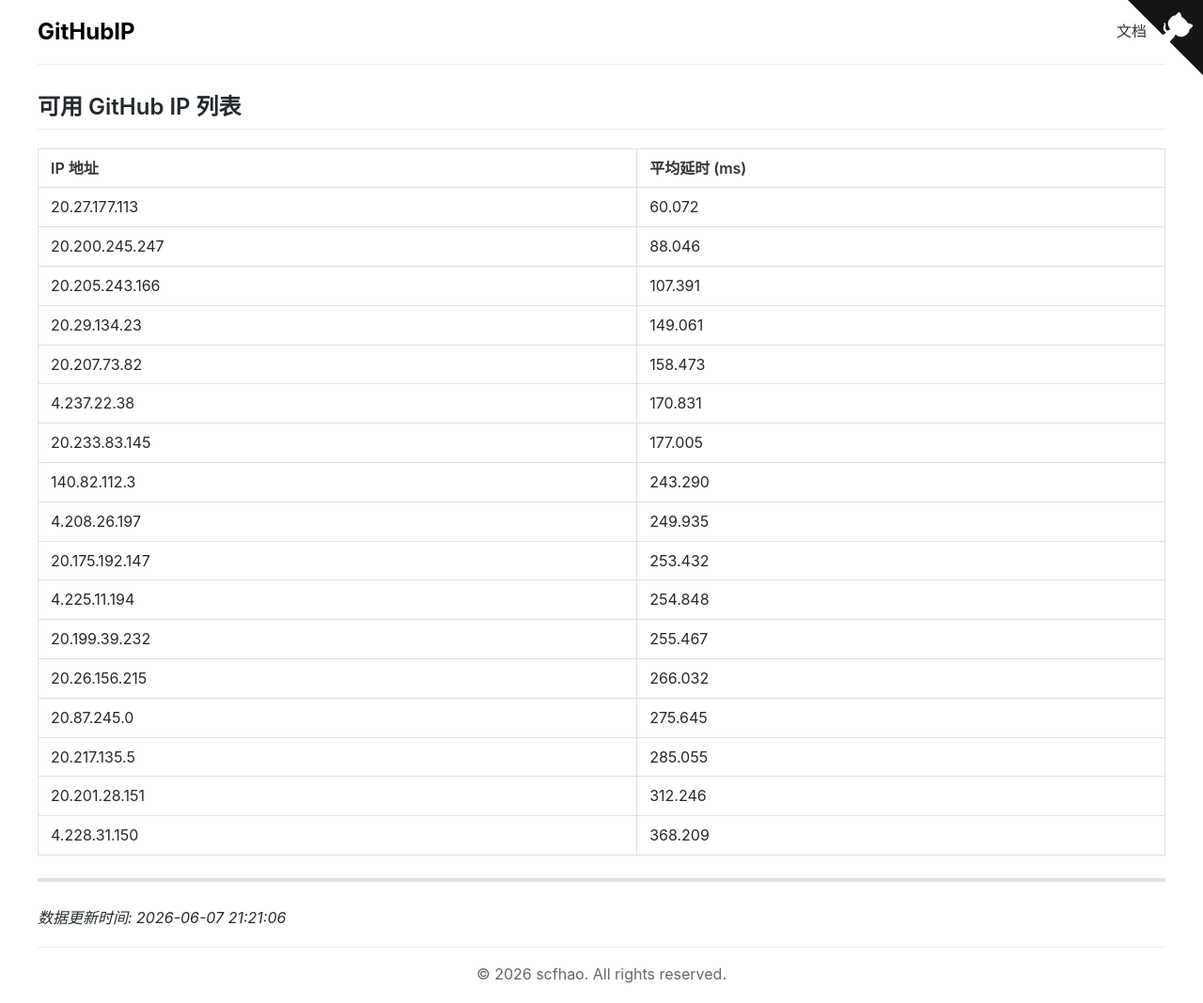
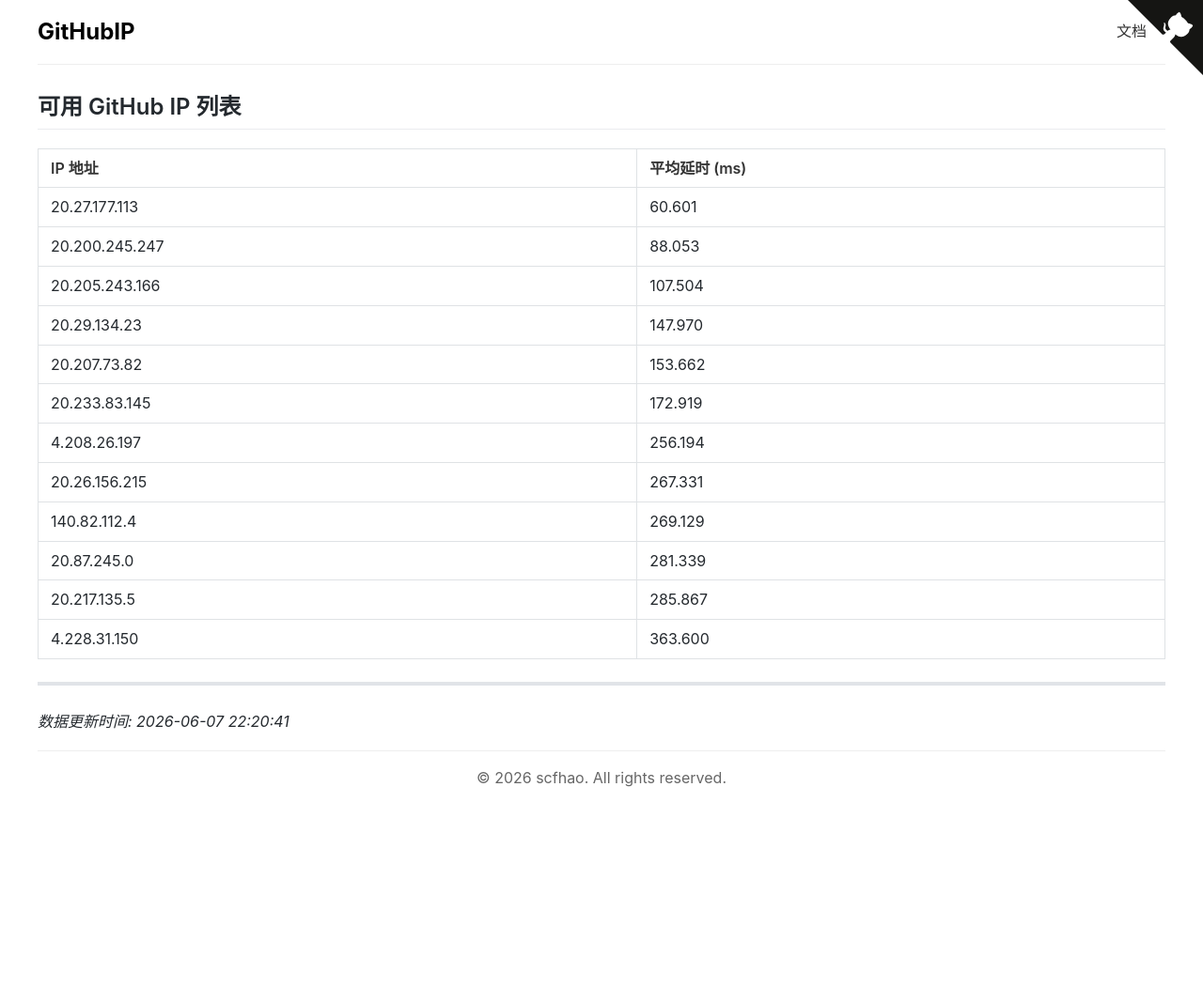
Before and after one commit to scfhao/GitHubIP, a Jekyll site: the page built from index.md, in a window 1280 px wide. Shown: the whole page at 94% size. Built offline with Jekyll 4.4.1, drawn with Linux system fonts in a browser that asks for light colours; after the commit the page ends 900 px from its top, so only the background shows below that.

Commit message:
自动脚本执行 - 2026-06-07 22:20:41

```diff
--- a/index.md
+++ b/index.md
@@ -1,31 +1,26 @@
 ---
 layout: home
 title: GitHub IP 列表
-date: 2026-06-07 21:21:06
+date: 2026-06-07 22:20:41
 ---
 
 ## 可用 GitHub IP 列表
 
 | IP 地址 | 平均延时 (ms) |
 |---------|--------------|
-| 20.27.177.113 | 60.072 |
-| 20.200.245.247 | 88.046 |
-| 20.205.243.166 | 107.391 |
-| 20.29.134.23 | 149.061 |
-| 20.207.73.82 | 158.473 |
-| 4.237.22.38 | 170.831 |
-| 20.233.83.145 | 177.005 |
-| 140.82.112.3 | 243.290 |
-| 4.208.26.197 | 249.935 |
-| 20.175.192.147 | 253.432 |
-| 4.225.11.194 | 254.848 |
-| 20.199.39.232 | 255.467 |
-| 20.26.156.215 | 266.032 |
-| 20.87.245.0 | 275.645 |
-| 20.217.135.5 | 285.055 |
-| 20.201.28.151 | 312.246 |
-| 4.228.31.150 | 368.209 |
+| 20.27.177.113 | 60.601 |
+| 20.200.245.247 | 88.053 |
+| 20.205.243.166 | 107.504 |
+| 20.29.134.23 | 147.970 |
+| 20.207.73.82 | 153.662 |
+| 20.233.83.145 | 172.919 |
+| 4.208.26.197 | 256.194 |
+| 20.26.156.215 | 267.331 |
+| 140.82.112.4 | 269.129 |
+| 20.87.245.0 | 281.339 |
+| 20.217.135.5 | 285.867 |
+| 4.228.31.150 | 363.600 |
 
 ---
 
-*数据更新时间: 2026-06-07 21:21:06*
+*数据更新时间: 2026-06-07 22:20:41*
```
